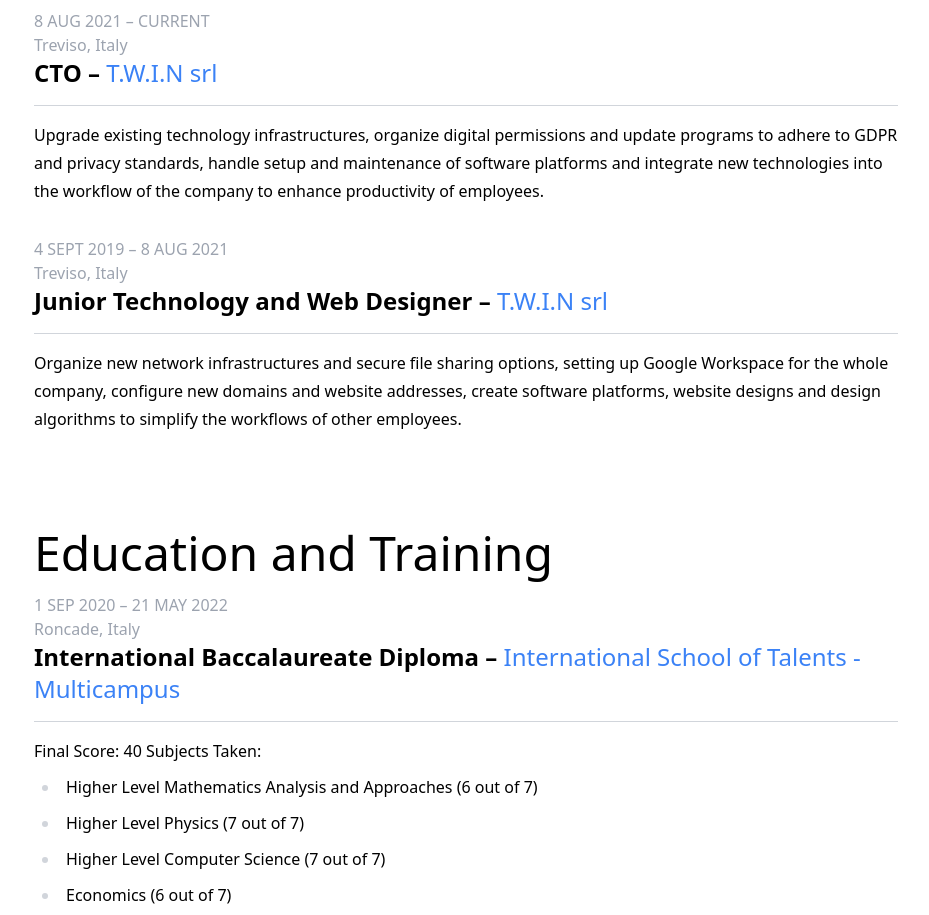
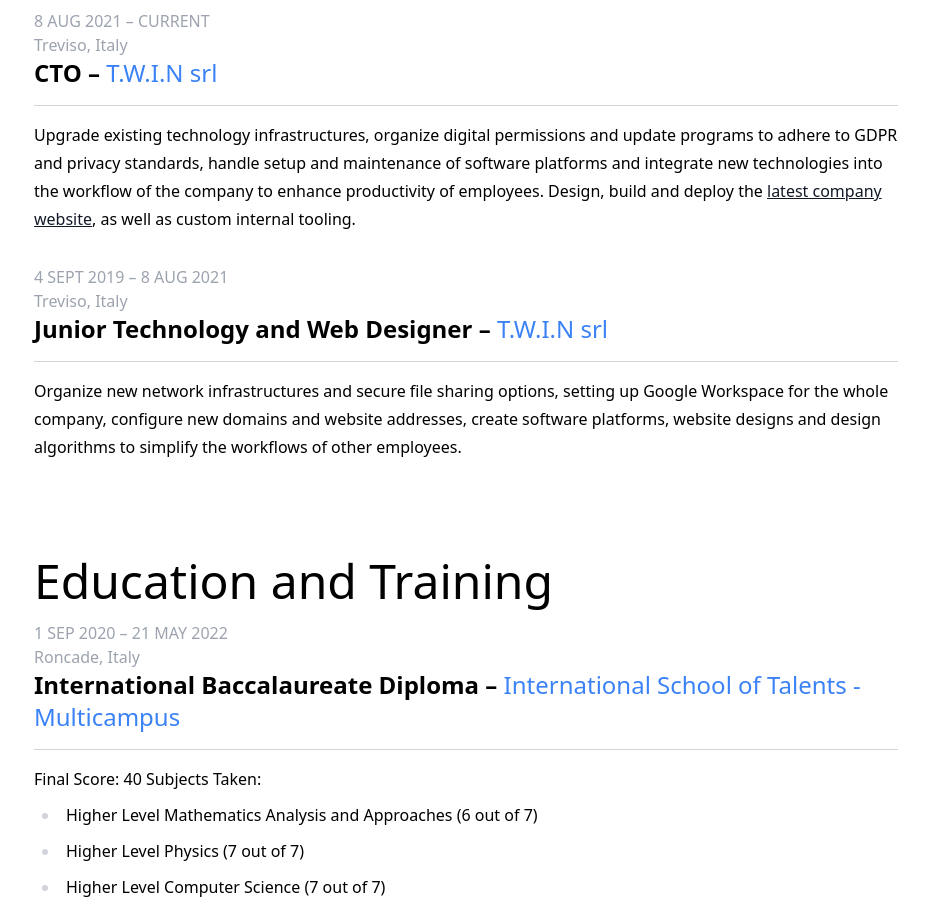
Before and after one commit to jackpeck2004/personal_website, a Next.js app: page / in a window 1280 px wide. Shown: the part 3031-3946 px from the top of the page, without its empty margins (174-1103 px from the left). Built offline with nearby package versions, Linux system fonts and the light colour scheme.

Commit message:
Updated TWIN srl experience to match new work which has been done

```diff
--- a/src/components/partials/experience.tsx
+++ b/src/components/partials/experience.tsx
@@ -56,7 +56,11 @@ export const WorkExperienceSection = () => {
           permissions and update programs to adhere to GDPR and privacy
           standards, handle setup and maintenance of software platforms and
           integrate new technologies into the workflow of the company to enhance
-          productivity of employees.
+          productivity of employees. Design, build and deploy the {' '}
+          <a href="https://twin.services" target="_blank">
+            latest company website
+          </a>
+          , as well as custom internal tooling.
         </p>
       </Experience>
       <Experience
```
